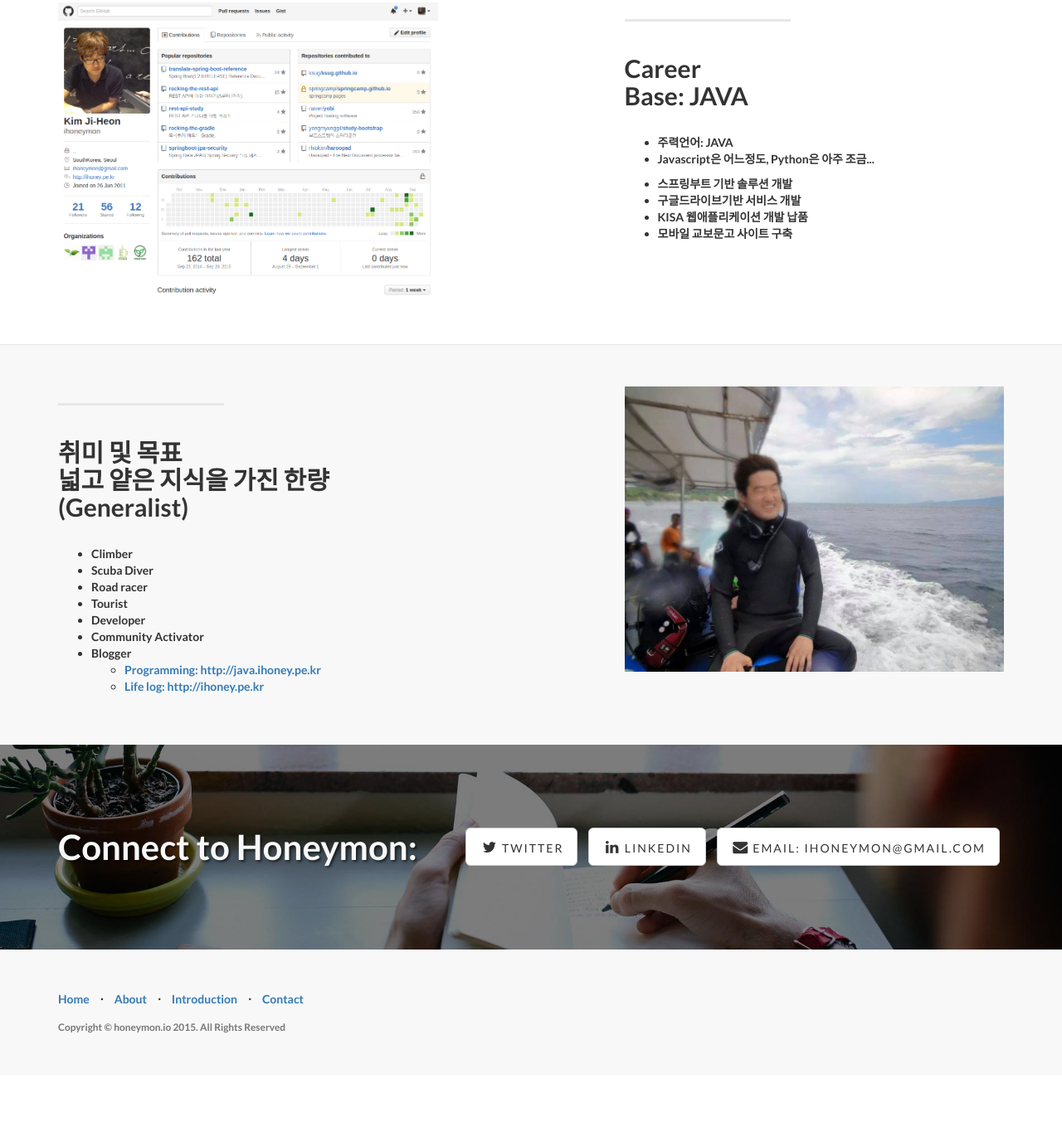
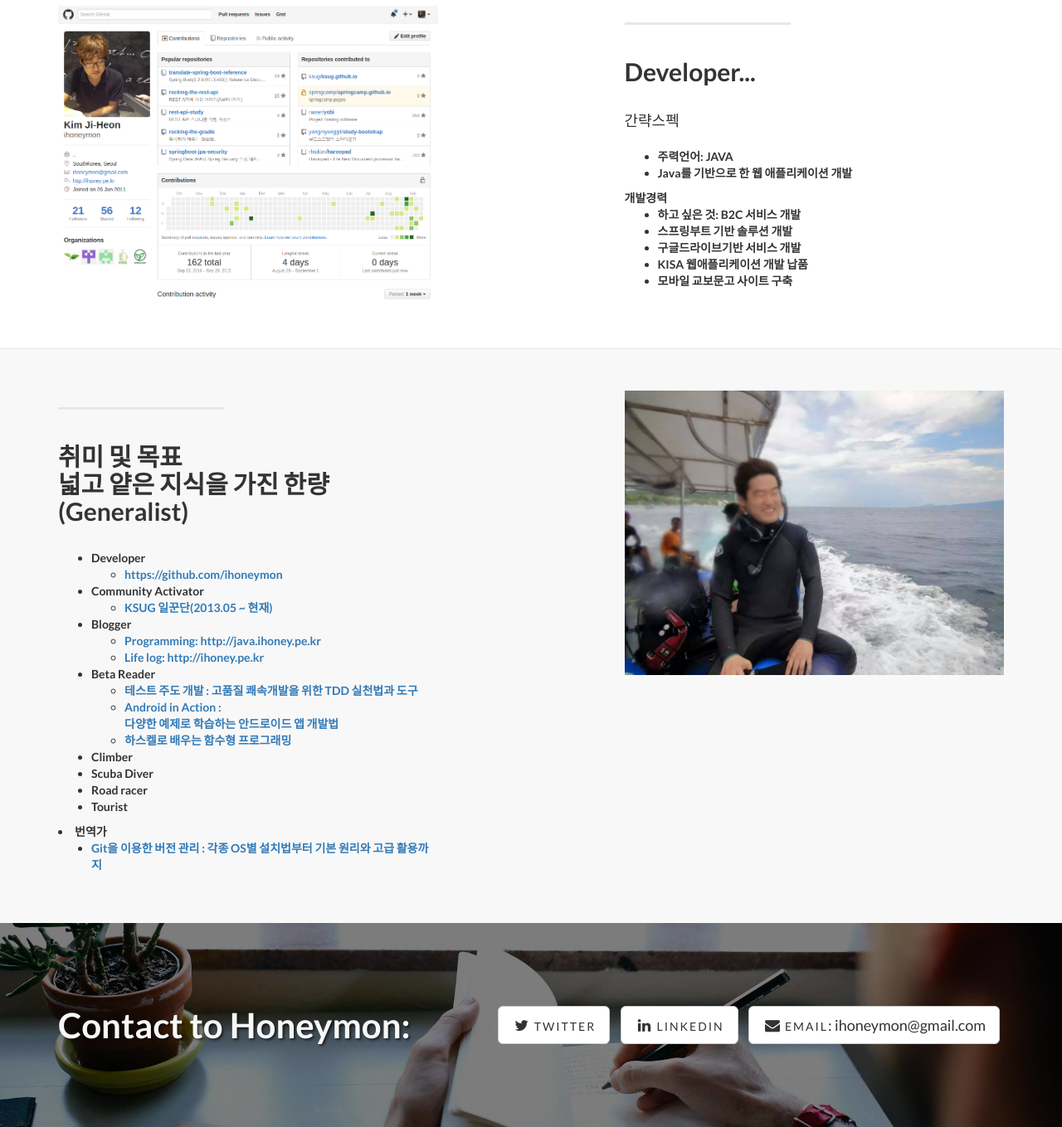
Before and after one commit to ihoneymon/2018_ihoneymon.github.com, a plain HTML site: page index.html in a window 1280 px wide. Shown: the part 1230-2589 px from the top of the page at 83% size. Before the commit the page ends 2527 px from the top, so only its background shows below. Drawn offline with Linux system fonts and the light colour scheme.

Commit message:
Modify contents

```diff
--- a/index.html
+++ b/index.html
@@ -11,7 +11,7 @@
   <meta name="keywords" content="honeymon,java,developer,ihoneymon" />
   <meta name="robot" content="INDEX,FOLLOW" />
 
-  <title>honeymon.io</title>
+  <title>Honeymon: Entry page</title>
 
   <!-- Bootstrap Core CSS -->
   <link href="css/bootstrap.min.css" rel="stylesheet">
@@ -75,7 +75,7 @@
       <div class="row">
         <div class="col-lg-12">
           <div class="intro-message">
-            <h1>Honeymon Root Page</h1>
+            <h1>Honeymon == Kim Ji-Heon</h1>
             <h3>Honeymon is developer.</h3>
             <hr class="intro-divider">
             <ul class="list-inline intro-social-buttons">
@@ -112,9 +112,13 @@
         <div class="col-lg-5 col-sm-6">
           <hr class="section-heading-spacer">
           <div class="clearfix"></div>
-          <h2 class="section-heading">'허니몬Honeymon':<br/>개발자</h2>
-          <p class="lead">이 바닥에 뛰어든지 벌써 6년째.
-            <br/>
+          <h2 class="section-heading">'허니몬Honeymon':<br/>개발자&nbsp;Developer</h2>
+          <p class="lead">
+            <ul>
+              <li>개발은 ‘취미 생활을 즐기기 위한 부업 활동’이라는 건방진 소리를 쉬이 내뱉는 프로그래머다.</li>
+              <li>스쿠버 다이빙, 스포츠 클라이밍, 로드 라이딩을 즐기는 괴상한 프로그래머로, 개발과 관련된 새로운 기술에 관심이 많다.</li>
+              <li>귀찮은 걸 싫어하는 게으름뱅이치고는 부지런하게 여행 다니고 레저를 즐기고 개발 관련 컨퍼런스에 참가하고 개발자들과 만나는 것을 즐긴다. ‘넓고 얕은 지식’ 체계를 선호하는 제너럴리스트를 지향하는 일반인이다.</li>
+            </ul>
           </p>
         </div>
         <div class="col-lg-5 col-lg-offset-2 col-sm-6">
@@ -136,13 +140,16 @@
         <div class="col-lg-5 col-lg-offset-1 col-sm-push-6  col-sm-6">
           <hr class="section-heading-spacer">
           <div class="clearfix"></div>
-          <h2 class="section-heading">Career<br>Base: JAVA</h2>
+          <h2 class="section-heading">Developer...</h2>
           <p class="lead">
+            <span>간략스펙</span>
             <ul>
               <li>주력언어: JAVA</li>
-              <li>Javascript은 어느정도, Python은 아주 조금...</li>
+              <li>Java를 기반으로 한 웹 애플리케이션 개발</li>
             </ul>
+            <span>개발경력</span>
             <ul>
+              <li>하고 싶은 것: B2C 서비스 개발</li>
               <li>스프링부트 기반 솔루션 개발</li>
               <li>구글드라이브기반 서비스 개발</li>
               <li>KISA 웹애플리케이션 개발 납품</li>
@@ -172,17 +179,33 @@
           <h2 class="section-heading">취미 및 목표<br>넓고 얕은 지식을 가진 한량(Generalist)</h2>
           <p class="lead">
             <ul>
-              <li>Climber</li>
-              <li>Scuba Diver</li>
-              <li>Road racer</li>
-              <li>Tourist</li>
               <li>Developer</li>
+              <ul>
+                <li><a href="https://github.com/ihoneymon">https://github.com/ihoneymon</a></li>
+              </ul>
               <li>Community Activator</li>
+              <ul>
+                <li><a href="http://www.ksug.org/">KSUG 일꾼단(2013.05 ~ 현재)</a></li>
+              </ul>
               <li>Blogger</li>
               <ul>
                 <li><a href="http://java.ihoney.pe.kr">Programming: http://java.ihoney.pe.kr</a></li>
                 <li><a href="http://ihoney.pe.kr">Life log: http://ihoney.pe.kr</a></li>
               </ul>
+              <li>Beta Reader</li>
+              <ul>
+                <li><a href="http://www.yes24.com/24/goods/3908398?scode=032&OzSrank=2">테스트 주도 개발 : 고품질 쾌속개발을 위한 TDD 실천법과 도구</a></li>
+                <li><a href="http://www.yes24.com/24/goods/9011867?scode=032&OzSrank=1">Android in Action :<br/> 다양한 예제로 학습하는 안드로이드 앱 개발법</a></li>
+                <li><a href="http://www.yes24.com/24/goods/19842361?scode=032&OzSrank=2">하스켈로 배우는 함수형 프로그래밍 </a></li>
+              </ul>
+              <li>Climber</li>
+              <li>Scuba Diver</li>
+              <li>Road racer</li>
+              <li>Tourist</li>
+            </ul>
+            <li>번역가</li>
+            <ul>
+              <li><a href="http://www.yes24.com/24/goods/12682332?scode=032&OzSrank=10">Git을 이용한 버전 관리 : 각종 OS별 설치법부터 기본 원리와 고급 활용까지</a></li>
             </ul>
           </p>
         </div>
@@ -197,6 +220,43 @@
   </div>
   <!-- /.content-section-a -->
 
+  <!-- TODO: 어떤 내용을 넣을지 고민고민해보자.
+  <div class="content-section-b">
+
+  <div class="container">
+
+    <div class="row">
+      <div class="col-lg-5 col-lg-offset-1 col-sm-push-6  col-sm-6">
+        <hr class="section-heading-spacer">
+        <div class="clearfix"></div>
+        <h2 class="section-heading">개발 관련 활동</h2>
+        <p class="lead">
+          <ul>
+            <li>베타리딩</li>
+            <ul>
+              <li></li>
+            </ul>
+          </ul>
+          <ul>
+            <li></li>
+          </ul>
+          <ul>
+            <li>발표</li>
+          </ul>
+        </p>
+      </div>
+      <div class="col-lg-5 col-sm-pull-6  col-sm-6">
+        <img class="img-responsive" src="img/honeymon-2013.jpg" alt="https://github.com/ihoneymon">
+      </div>
+    </div>
+
+  </div>
+  /.container
+
+</div>
+-->
+  <!-- /.content-section-b -->
+
   <a name="contact"></a>
   <div class="banner">
 
@@ -204,7 +264,7 @@
 
       <div class="row">
         <div class="col-lg-5">
-          <h2>Connect to Honeymon:</h2>
+          <h2>Contact to Honeymon:</h2>
         </div>
         <div class="col-lg-7">
           <ul class="list-inline banner-social-buttons">
@@ -215,7 +275,7 @@
               <a href="https://kr.linkedin.com/pub/ji-heon-kim/101/403/667" class="btn btn-default btn-lg"><i class="fa fa-linkedin fa-fw"></i> <span class="network-name">Linkedin</span></a>
             </li>
             <li>
-              <a href="mailto:ihoneymon@gmail.com" class="btn btn-default btn-lg"><i class="fa fa-envelope  fa-fw"></i> <span class="network-name">Email: ihoneymon@gmail.com</span></a>
+              <a href="mailto:ihoneymon@gmail.com" class="btn btn-default btn-lg"><i class="fa fa-envelope fa-fw"></i> <span class="network-name">Email</span>: ihoneymon@gmail.com</a>
             </li>
           </ul>
         </div>
```
